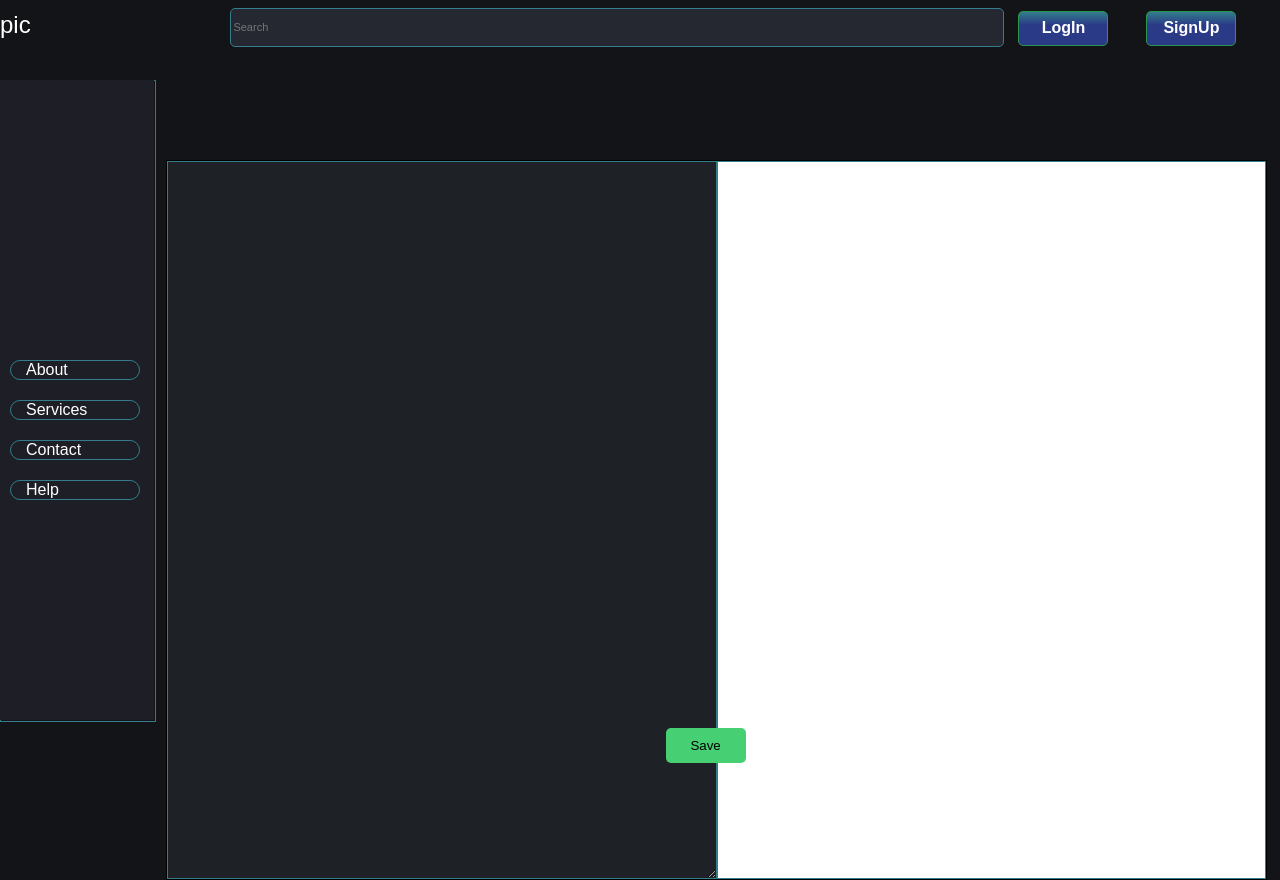
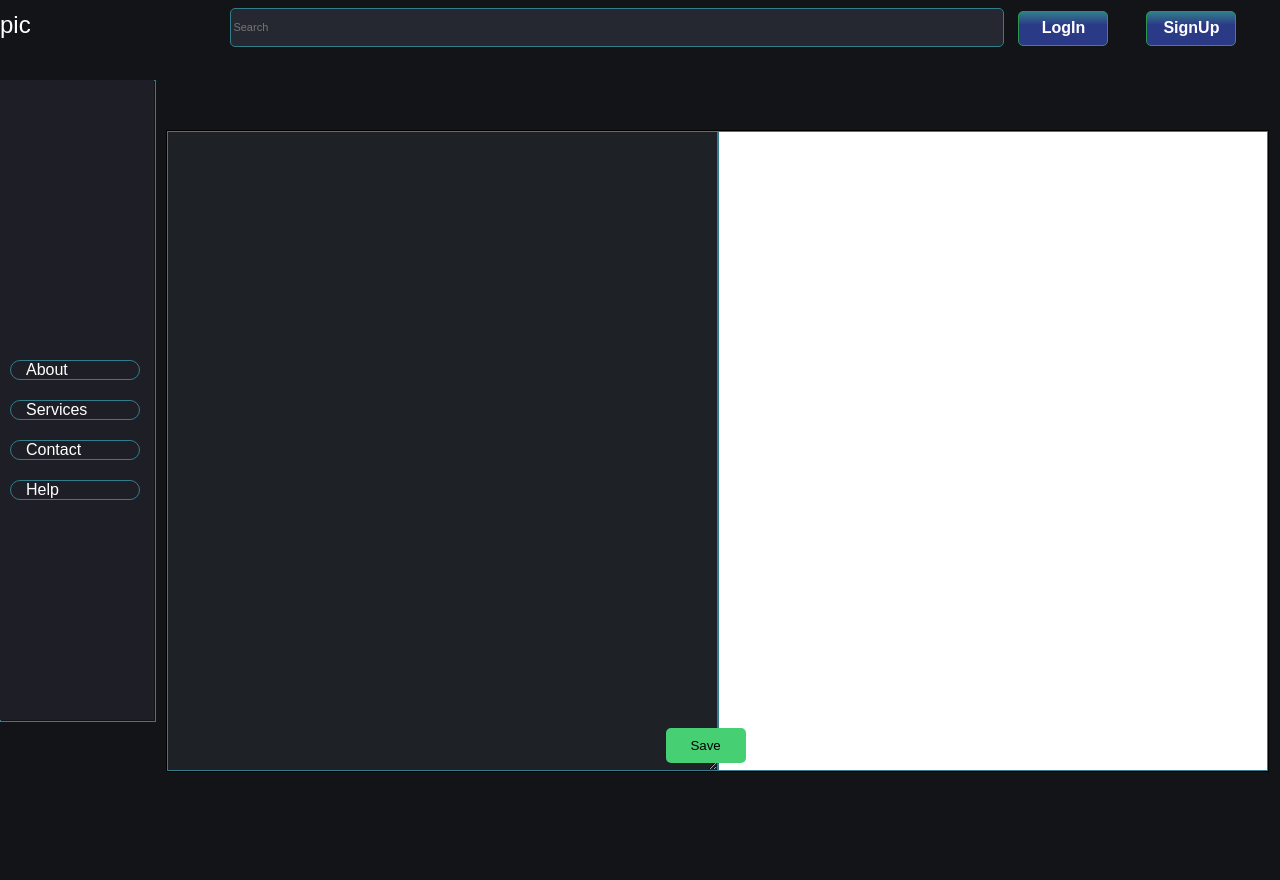
Before and after one commit to unholydisaster/blogapp, a Next.js app: page /newnote in a window 1280 px wide. After the commit the page ends 800 px from the top, so only its background shows below. Built offline with nearby package versions, Linux system fonts and the light colour scheme.

Commit message:
Update newnote.js

```diff
--- a/src/styles/createnote/newnote.js
+++ b/src/styles/createnote/newnote.js
@@ -1,3 +1,4 @@
+
 import styled from "styled-components";
 import ReactMarkdown from "react-markdown";
 
@@ -8,16 +9,16 @@ export const H1 = styled.h1`
 
 
 export const MarkdownContainer = styled.div`
-  position: absolute;
+  position:relative;
   display: grid;
-  top: 20vh;
-  min-height:90vh;
+  top:10vh;
+  min-height:80vh;
   width: 86vw;
-  left: 13vw;
+  left:13vw;
   grid-template-columns:repeat(2,1fr);
   grid-gap: 0px;
   border: 1px solid black;
-  box-sizing: border-box;
+
 `;
 
 export const Editor = styled.textarea`
```
